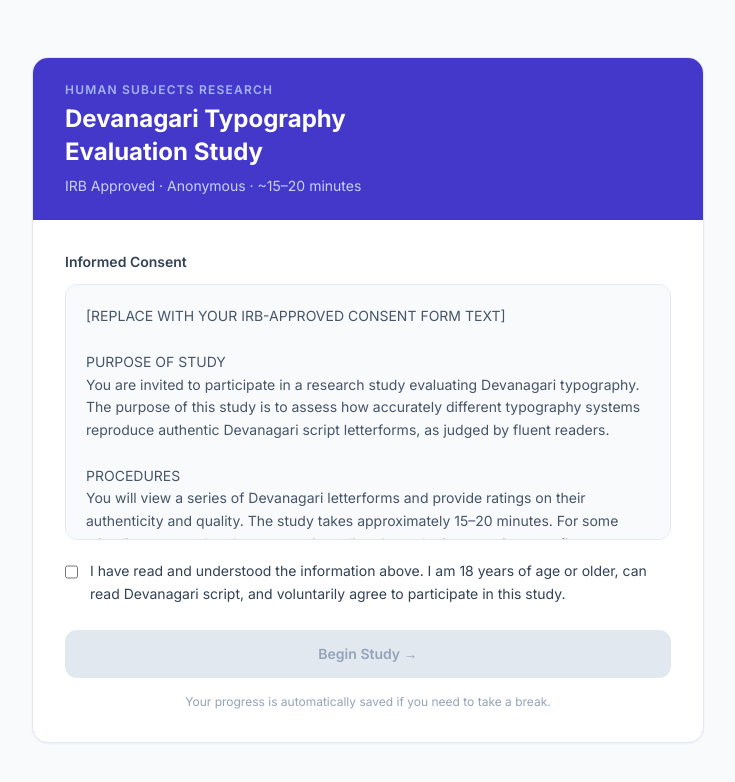
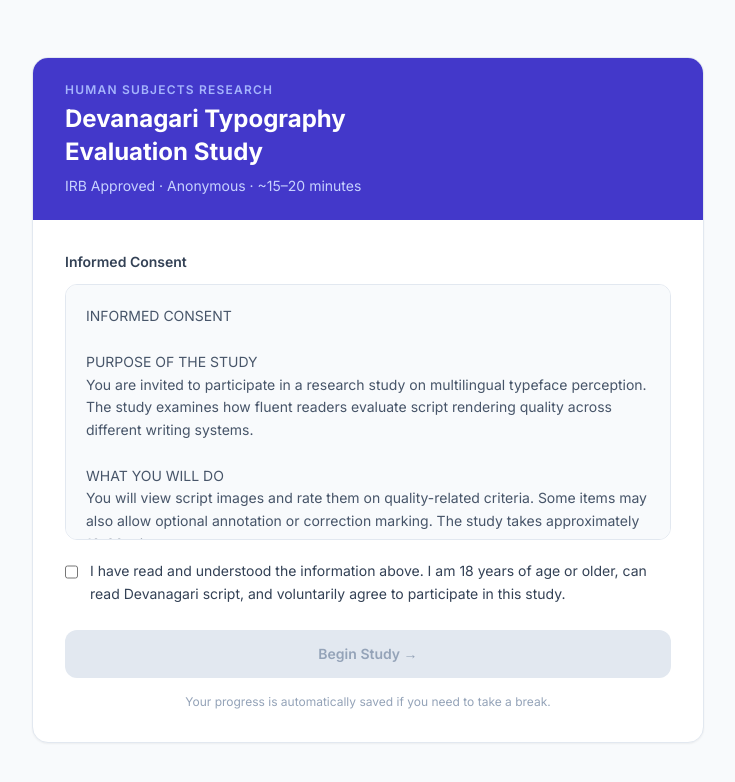
Before and after one commit to khush-tawar/type.ai, a React (Vite) app in the folder study-app/: page / in a window 1280 px wide. Shown: the top 782 px of the page, without its empty margins (272-1007 px from the left). Built offline with nearby package versions, Linux system fonts and the light colour scheme; no server answers.

Commit message:
feat: finalize study consent/debrief copy and multilingual stimuli manifest

```diff
--- a/study-app/src/components/DebriefPage.jsx
+++ b/study-app/src/components/DebriefPage.jsx
@@ -1,22 +1,22 @@
-const DEBRIEF_TEXT = `[REPLACE WITH YOUR IRB-APPROVED DEBRIEF TEXT]
+const DEBRIEF_TEXT = `THANK YOU FOR PARTICIPATING
 
-WHAT WAS THIS STUDY ABOUT?
-This study investigated how fluent Devanagari readers evaluate typography produced by different systems. You viewed a mix of letterforms created by artificial intelligence, professional type designers, and historical sources — without being told which was which. Your judgments help researchers understand what makes AI-generated Devanagari look authentic or inauthentic to native readers.
+WHAT THIS STUDY MEASURED
+This study evaluated how participants perceive typeface quality across multiple scripts. You reviewed rendered text samples and provided ratings that help compare visual authenticity, readability, and structural consistency.
 
-WHY DOES THIS MATTER?
-As AI systems increasingly generate text in Indic scripts, it is important to evaluate whether they produce typography that is culturally authentic and structurally correct. The expertise of fluent readers like you is essential to this research. Findings may directly inform improvements to AI typography tools that serve Hindi, Marathi, Nepali, and Sanskrit-speaking communities.
+WHY THIS RESEARCH MATTERS
+Your judgments help identify where current AI and digital typography systems perform well and where they need improvement, especially for multilingual and non-Latin scripts.
 
-WERE ANY STIMULI DECEPTIVE?
-You were not told the source of each letterform, but this was disclosed in the consent form and is not considered deception under IRB guidelines. No letterforms were deliberately malformed beyond what naturally occurs in different production methods.
+ABOUT STIMULUS SOURCES
+During the task, the source category of each sample was not shown in order to reduce bias in ratings. This is a standard research design choice for perception studies.
 
-HOW WILL YOUR DATA BE USED?
-Your anonymous responses will be analyzed to identify patterns in what readers accept or reject across different source types. Results will be shared through academic publications and may inform open-source improvements to AI typography systems.
+HOW YOUR DATA WILL BE USED
+Submitted responses are analyzed in aggregate for research and model evaluation. Findings may be used in technical reports, publications, and future improvements to typography generation systems.
 
-WITHDRAWING YOUR DATA
-If you decide you no longer wish your data to be included after completing the study, contact the researcher with your participant code (shown above) within 14 days of participation.
+PRIVACY
+No direct personal identifiers are required for analysis. Your session is associated with a random participant ID.
 
-QUESTIONS OR CONCERNS?
-[Researcher Name] · [Institution] · [Email] · IRB Protocol [Number]`
+QUESTIONS
+If you have questions about this study, please contact the study team through the same recruitment channel used to access this task.`
 
 export default function DebriefPage({ participantId, submitError }) {
   const completionCode = import.meta.env.VITE_PROLIFIC_CODE || 'DEVTYPE25'
--- a/study-app/src/components/WelcomePage.jsx
+++ b/study-app/src/components/WelcomePage.jsx
@@ -1,35 +1,30 @@
 import { useState } from 'react'
 
-const CONSENT_TEXT = `[REPLACE WITH YOUR IRB-APPROVED CONSENT FORM TEXT]
+const CONSENT_TEXT = `INFORMED CONSENT
 
-PURPOSE OF STUDY
-You are invited to participate in a research study evaluating Devanagari typography. The purpose of this study is to assess how accurately different typography systems reproduce authentic Devanagari script letterforms, as judged by fluent readers.
+PURPOSE OF THE STUDY
+You are invited to participate in a research study on multilingual typeface perception. The study examines how fluent readers evaluate script rendering quality across different writing systems.
 
-PROCEDURES
-You will view a series of Devanagari letterforms and provide ratings on their authenticity and quality. The study takes approximately 15–20 minutes. For some stimuli, you may also draw corrections directly on the image using your finger or mouse.
+WHAT YOU WILL DO
+You will view script images and rate them on quality-related criteria. Some items may also allow optional annotation or correction marking. The study takes approximately 12-20 minutes.
 
 ELIGIBILITY
-You must be 18 years of age or older and able to read Devanagari script (Hindi, Marathi, Sanskrit, Nepali, or a related language).
+You should be at least 18 years old and familiar with reading the script(s) shown in the study.
 
 RISKS AND BENEFITS
-There are no known risks associated with this study beyond those encountered in everyday life. Your participation will contribute to research on typography and AI systems that serve communities using Devanagari script.
+This study involves minimal risk, comparable to everyday online activities. There is no direct personal benefit, but your responses will help improve AI-assisted typography research and evaluation workflows.
 
-CONFIDENTIALITY
-Your responses will be collected anonymously. No personally identifiable information will be collected. A randomly generated ID will be used in place of your name. Data will be stored securely on encrypted servers and used only for research purposes.
+CONFIDENTIALITY AND DATA USE
+Your responses are collected without direct personal identifiers. A random participant ID is generated for analysis. Data is stored in a secure research database and used for aggregated analysis, reporting, and research outputs.
 
 VOLUNTARY PARTICIPATION
-Participation is completely voluntary. You may skip any item, take breaks, or withdraw at any time without penalty or loss of compensation.
+Participation is voluntary. You may stop at any time before final submission. You may skip specific items where allowed.
 
-DATA AND COMPENSATION
-If you were recruited through Prolific, a completion code will be displayed at the end of the study. You must complete the study to receive compensation.
+COMPENSATION
+If this study was accessed via a recruitment platform, your completion code will be shown on the final page after submission.
 
-CONTACT INFORMATION
-If you have questions about this study or your rights as a research participant, please contact:
-
-Principal Investigator: [Your Name]
-Institution: [Your Institution]
-Email: [Your Email]
-IRB Protocol: [Protocol Number]`
+CONTACT
+For questions about this study, use the recruitment platform message channel associated with this task listing.`
 
 export default function WelcomePage({ onComplete }) {
   const [consented, setConsented] = useState(false)
--- a/study-app/src/data/stimuli.json
+++ b/study-app/src/data/stimuli.json
@@ -1,197 +1,47 @@
 {
   "_schema_version": "1.0",
-  "_notes": "Place stimulus images in public/stimuli/. Set allow_drawing: true for ~30% of items. source_type is NEVER shown to participants.",
+  "_notes": "Place stimulus images in public/stimuli/. This set uses one card-grid image per script. source_type is NEVER shown to participants.",
   "stimuli": [
     {
-      "id": "stim_ai_001",
-      "image_path": "/stimuli/ai_001.png",
-      "source_type": "ai",
+      "id": "stim_devanagari_001",
+      "image_path": "/stimuli/devanagari_typeface_classification.png",
+      "source_type": "multilingual",
       "allow_drawing": true
     },
     {
-      "id": "stim_ai_002",
-      "image_path": "/stimuli/ai_002.png",
-      "source_type": "ai",
+      "id": "stim_hangul_001",
+      "image_path": "/stimuli/hangul_typeface_classification.png",
+      "source_type": "multilingual",
       "allow_drawing": false
     },
     {
-      "id": "stim_ai_003",
-      "image_path": "/stimuli/ai_003.png",
-      "source_type": "ai",
+      "id": "stim_japanese_001",
+      "image_path": "/stimuli/japanese_typeface_classification.png",
+      "source_type": "multilingual",
       "allow_drawing": true
     },
     {
-      "id": "stim_ai_004",
-      "image_path": "/stimuli/ai_004.png",
-      "source_type": "ai",
+      "id": "stim_arabic_001",
+      "image_path": "/stimuli/arabic_typeface_classification.png",
+      "source_type": "multilingual",
       "allow_drawing": false
     },
     {
-      "id": "stim_ai_005",
-      "image_path": "/stimuli/ai_005.png",
-      "source_type": "ai",
+      "id": "stim_bengali_001",
+      "image_path": "/stimuli/bengali_typeface_classification.png",
+      "source_type": "multilingual",
       "allow_drawing": false
     },
     {
-      "id": "stim_ai_006",
-      "image_path": "/stimuli/ai_006.png",
-      "source_type": "ai",
+      "id": "stim_telugu_001",
+      "image_path": "/stimuli/telugu_typeface_classification.png",
+      "source_type": "multilingual",
       "allow_drawing": true
     },
     {
-      "id": "stim_ai_007",
-      "image_path": "/stimuli/ai_007.png",
-      "source_type": "ai",
-      "allow_drawing": false
-    },
-    {
-      "id": "stim_ai_008",
-      "image_path": "/stimuli/ai_008.png",
-      "source_type": "ai",
-      "allow_drawing": false
-    },
-    {
-      "id": "stim_pro_001",
-      "image_path": "/stimuli/pro_001.png",
-      "source_type": "professional",
-      "allow_drawing": false
-    },
-    {
-      "id": "stim_pro_002",
-      "image_path": "/stimuli/pro_002.png",
-      "source_type": "professional",
-      "allow_drawing": false
-    },
-    {
-      "id": "stim_pro_003",
-      "image_path": "/stimuli/pro_003.png",
-      "source_type": "professional",
-      "allow_drawing": true
-    },
-    {
-      "id": "stim_pro_004",
-      "image_path": "/stimuli/pro_004.png",
-      "source_type": "professional",
-      "allow_drawing": false
-    },
-    {
-      "id": "stim_pro_005",
-      "image_path": "/stimuli/pro_005.png",
-      "source_type": "professional",
-      "allow_drawing": false
-    },
-    {
-      "id": "stim_pro_006",
-      "image_path": "/stimuli/pro_006.png",
-      "source_type": "professional",
-      "allow_drawing": false
-    },
-    {
-      "id": "stim_pro_007",
-      "image_path": "/stimuli/pro_007.png",
-      "source_type": "professional",
-      "allow_drawing": false
-    },
-    {
-      "id": "stim_pro_008",
-      "image_path": "/stimuli/pro_008.png",
-      "source_type": "professional",
-      "allow_drawing": false
-    },
-    {
-      "id": "stim_hist_001",
-      "image_path": "/stimuli/hist_001.png",
-      "source_type": "historical",
-      "allow_drawing": false
-    },
-    {
-      "id": "stim_hist_002",
-      "image_path": "/stimuli/hist_002.png",
-      "source_type": "historical",
-      "allow_drawing": true
-    },
-    {
-      "id": "stim_hist_003",
-      "image_path": "/stimuli/hist_003.png",
-      "source_type": "historical",
-      "allow_drawing": false
-    },
-    {
-      "id": "stim_hist_004",
-      "image_path": "/stimuli/hist_004.png",
-      "source_type": "historical",
-      "allow_drawing": false
-    },
-    {
-      "id": "stim_hist_005",
-      "image_path": "/stimuli/hist_005.png",
-      "source_type": "historical",
-      "allow_drawing": false
-    },
-    {
-      "id": "stim_hist_006",
-      "image_path": "/stimuli/hist_006.png",
-      "source_type": "historical",
-      "allow_drawing": false
-    },
-    {
-      "id": "stim_hist_007",
-      "image_path": "/stimuli/hist_007.png",
-      "source_type": "historical",
-      "allow_drawing": false
-    },
-    {
-      "id": "stim_hist_008",
-      "image_path": "/stimuli/hist_008.png",
-      "source_type": "historical",
-      "allow_drawing": false
-    },
-    {
-      "id": "stim_ctrl_001",
-      "image_path": "/stimuli/ctrl_001.png",
-      "source_type": "control",
-      "allow_drawing": false
-    },
-    {
-      "id": "stim_ctrl_002",
-      "image_path": "/stimuli/ctrl_002.png",
-      "source_type": "control",
-      "allow_drawing": false
-    },
-    {
-      "id": "stim_ctrl_003",
-      "image_path": "/stimuli/ctrl_003.png",
-      "source_type": "control",
-      "allow_drawing": true
-    },
-    {
-      "id": "stim_ctrl_004",
-      "image_path": "/stimuli/ctrl_004.png",
-      "source_type": "control",
-      "allow_drawing": false
-    },
-    {
-      "id": "stim_ctrl_005",
-      "image_path": "/stimuli/ctrl_005.png",
-      "source_type": "control",
-      "allow_drawing": false
-    },
-    {
-      "id": "stim_ctrl_006",
-      "image_path": "/stimuli/ctrl_006.png",
-      "source_type": "control",
-      "allow_drawing": false
-    },
-    {
-      "id": "stim_ctrl_007",
-      "image_path": "/stimuli/ctrl_007.png",
-      "source_type": "control",
-      "allow_drawing": false
-    },
-    {
-      "id": "stim_ctrl_008",
-      "image_path": "/stimuli/ctrl_008.png",
-      "source_type": "control",
+      "id": "stim_tamil_001",
+      "image_path": "/stimuli/tamil_typeface_classification.png",
+      "source_type": "multilingual",
       "allow_drawing": false
     }
   ]
```
